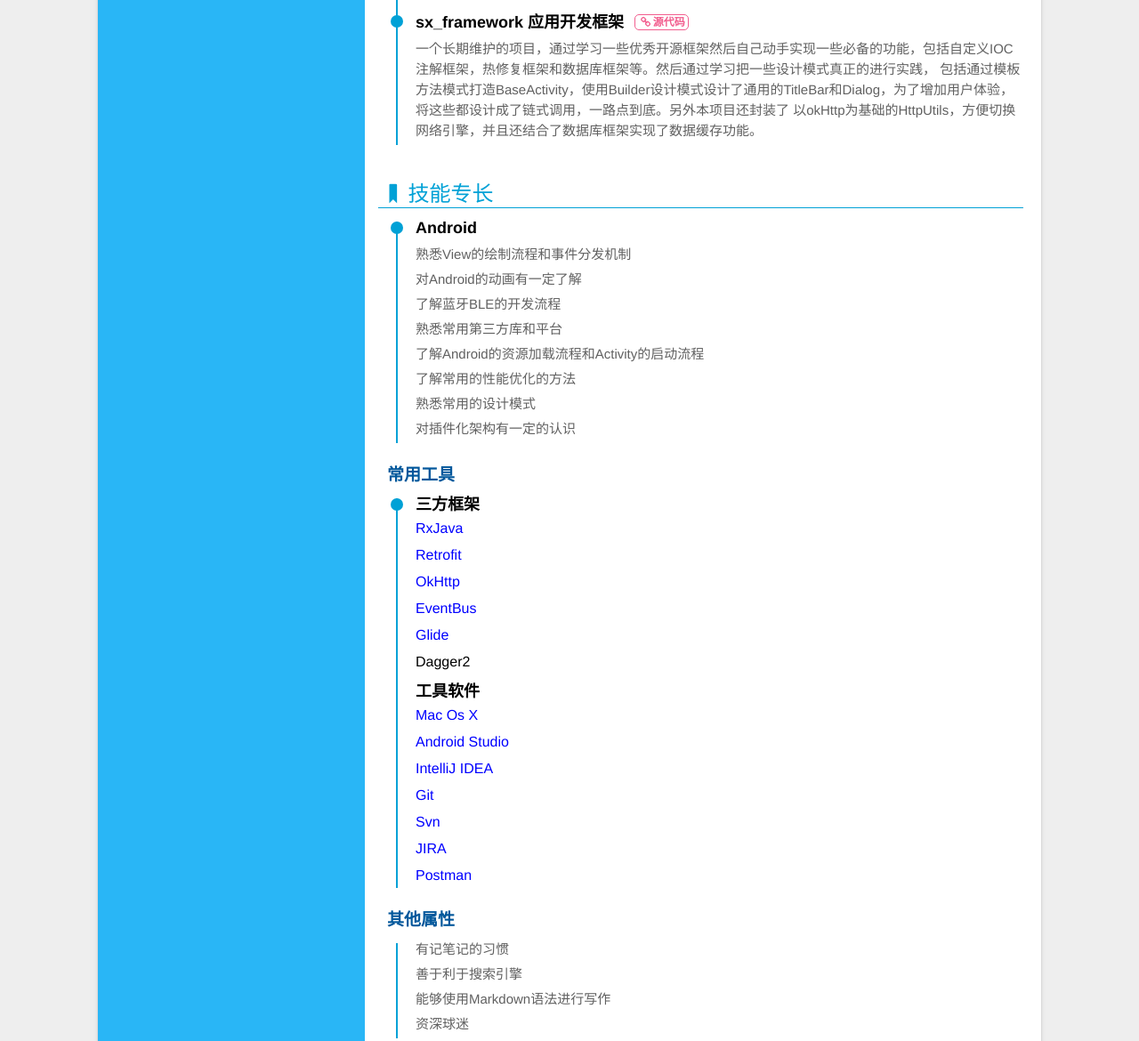
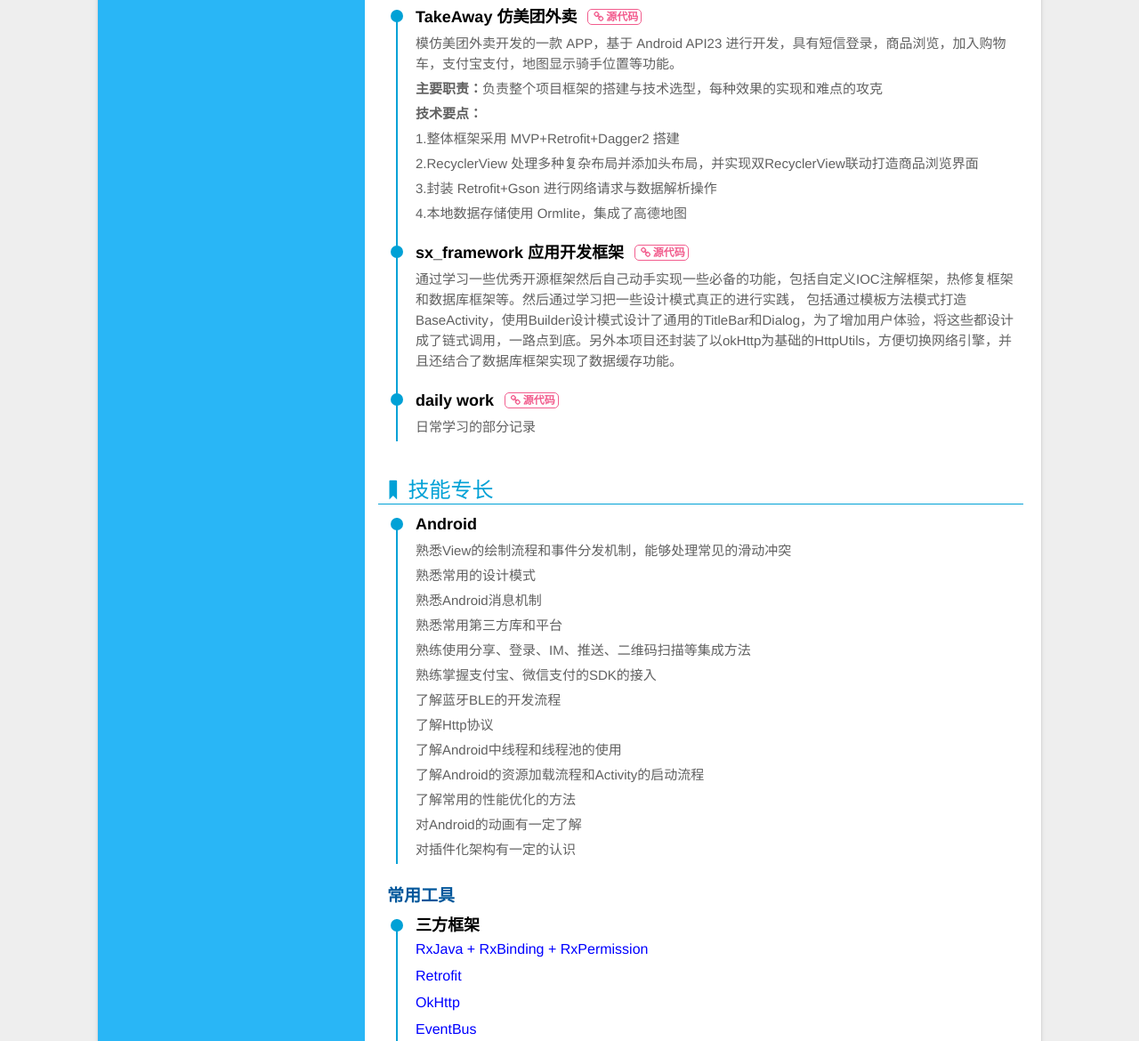
Before and after one commit to Sun0630/Resume, a website: page index.html in a window 1280 px wide. Shown: the part 1095-2265 px from the top of the page at 89% size. Drawn offline with Linux system fonts and the light colour scheme; grey boxes are pictures that could not be loaded.

Commit message:
update 2

```diff
--- a/index.html
+++ b/index.html
@@ -121,23 +121,34 @@
                             <!-- <p><b>技术要点：</b></p> -->
                             <p>2.分析相关硬件接入的蓝牙协议，确保能与软件交互成功</p>
                             <p>3.优化项目存在的漏洞，减少内存的泄漏</p>
-                            <p>4.对进行Apk的瘦身，体积从最初的19M减少到14M</p>
+                            <p>4.使用友盟实现第三方微博，微信和QQ登录和分享功能</p>
+                            <p>5.对进行Apk的瘦身，体积从最初的19M减少到14M</p>
 
                         </li>
 
-                       <!--  <li>
+                      <!--   <li>
                             <div class="circle"></div>
                             <h4>奥伦达健康<a href="http://android.myapp.com/myapp/detail.htm?apkName=com.kaiyuncare.health.orenda" target="_blank">应用宝线上</a></h4>
                             <p>为奥伦达部落的客户提供在线预约等服务</p>
 
 
                             <p><b>主要职责：</b><br/>1.对一些功能进行完善，调试程序中出现的问题，负责打包发布上线</p>
-
                             <p>2.使用AutoLayout进行屏幕适配工作</p>
-                            <p>3.使用百度地图进行当前位置定位，和驾校位置定位并添加覆盖物</p>
-                            <p>4.使用友盟实现第三方微博，微信和QQ登录和分享功能</p>
+                            <p>3.使用友盟实现第三方微博，微信和QQ登录和分享功能</p>
 
                         </li> -->
+
+                         <li>
+                            <div class="circle"></div>
+                            <h4>保健对象App</h4>
+                            <p>一款为陕西省保健局的干部打造的App，可以查看个人诊疗数据以及体检数据，接受健康宣传教育知识，身心健康的评估等。能通过即时通信和医生进行文字和视频的聊天</p>
+
+
+                            <p><b>主要职责：</b><br/>1.对一些功能进行完善，调试程序中出现的问题</p>
+                            <p>2.集成第三方即时通讯工具环信</p>
+                            <p>3.使用个推进行消息推送</p>
+
+                        </li>
 
                         <li>
                             <div class="circle"></div>
@@ -152,7 +163,7 @@
                             <p>2.封装统一的网络请求框架和常用工具类库，提升开发效率</p>
                             <p>3.为团队书写了Android开发规范文档，更有利于项目的维护</p>
                             <p>4.集成支付宝，微信三方支付功能</p>
-
+                            <p>5.使用LeakCanary进行内存泄漏检测及优化</p>
 
                         </li>
 
@@ -211,9 +222,24 @@
                                 <iframe src="https://ghbtns.com/github-btn.html?user=Sun0630&repo=sx_framework&type=star&count=true" frameborder="0" scrolling="0"
                                     width="170px" height="20px"></iframe>
                             </h4>
-                            <p>一个长期维护的项目，通过学习一些优秀开源框架然后自己动手实现一些必备的功能，包括自定义IOC注解框架，热修复框架和数据库框架等。然后通过学习把一些设计模式真正的进行实践， 包括通过模板方法模式打造BaseActivity，使用Builder设计模式设计了通用的TitleBar和Dialog，为了增加用户体验，将这些都设计成了链式调用，一路点到底。另外本项目还封装了
-                                以okHttp为基础的HttpUtils，方便切换网络引擎，并且还结合了数据库框架实现了数据缓存功能。
+                            <p>通过学习一些优秀开源框架然后自己动手实现一些必备的功能，包括自定义IOC注解框架，热修复框架和数据库框架等。然后通过学习把一些设计模式真正的进行实践， 包括通过模板方法模式打造BaseActivity，使用Builder设计模式设计了通用的TitleBar和Dialog，为了增加用户体验，将这些都设计成了链式调用，一路点到底。另外本项目还封装了以okHttp为基础的HttpUtils，方便切换网络引擎，并且还结合了数据库框架实现了数据缓存功能。
                             </p>
+
+                        </li>
+
+                        <li>
+                            <div class="circle"></div>
+                            <h4>
+                                <span>
+                                    daily work
+                                </span>
+                                <a href="https://github.com/Sun0630/sx_framework" target="_blank"><i class="icon-link"></i>源代码</a>
+                                <iframe src="https://ghbtns.com/github-btn.html?user=Sun0630&repo=daily&type=star&count=true" frameborder="0" scrolling="0"
+                                    width="170px" height="20px"></iframe>
+                            </h4>
+                            <p>
+                            	日常学习的部分记录
+                           </p>
 
                         </li>
 
@@ -228,15 +254,19 @@
                             <div class="circle"></div>
                             <h4>Android</h4>
 
-                            <p>熟悉View的绘制流程和事件分发机制</p>
-                            <p>对Android的动画有一定了解</p>
-                            <!-- <p>熟悉Android消息机制</p> -->
+                            <p>熟悉View的绘制流程和事件分发机制，能够处理常见的滑动冲突</p>
+                            <p>熟悉常用的设计模式</p>
+                            <p>熟悉Android消息机制</p>
+                            <p>熟悉常用第三方库和平台</p>
+                            <p>熟练使用分享、登录、IM、推送、二维码扫描等集成方法</p>
+                            <p>熟练掌握支付宝、微信支付的SDK的接入</p>
                             <p>了解蓝牙BLE的开发流程</p>
+                            <p>了解Http协议</p>
+                            <p>了解Android中线程和线程池的使用</p>
                             <!-- <p>熟悉图片的三级缓存，能使用NDK编译libjpeg对图片进行压缩</p> -->
-                            <p>熟悉常用第三方库和平台</p>
                             <p>了解Android的资源加载流程和Activity的启动流程</p>
                             <p>了解常用的性能优化的方法</p>
-                            <p>熟悉常用的设计模式</p>
+                            <p>对Android的动画有一定了解</p>
                             <p>对插件化架构有一定的认识</p>
 
                         </li>
@@ -258,7 +288,7 @@
 
                              <h4>三方框架</h4>
                             <ul>
-                            	<li style="color: #0000ff">RxJava</li>
+                            	<li style="color: #0000ff">RxJava + RxBinding + RxPermission</li>
                             	<li style="color: #0000ff">Retrofit</li>
                             	<li style="color: #0000ff">OkHttp</li>
                             	<li style="color: #0000ff">EventBus</li>
```
